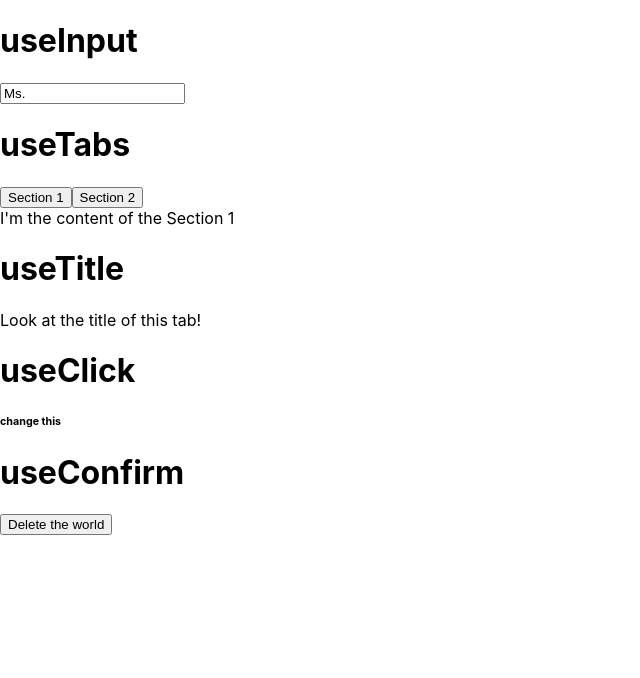
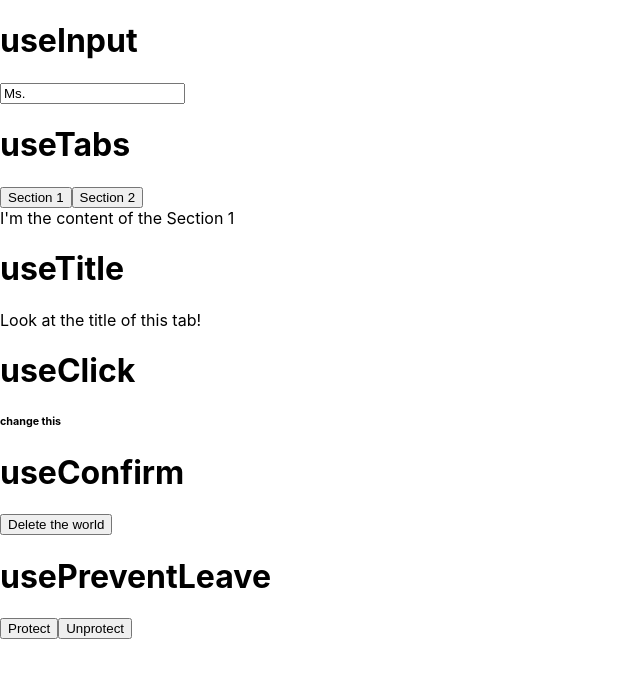
Before and after one commit to 21SLE/react_hooks_ex, a React (Create React App) app: page / in a window 1280 px wide. Shown: the top 678 px of the page, without its empty margins (0-640 px from the left). Built offline with nearby package versions, Linux system fonts and the light colour scheme.

Commit message:
usePreventLeave

```diff
--- a/src/App.js
+++ b/src/App.js
@@ -5,6 +5,7 @@
 import UseTitle from "./library/UseTitle";
 import UseClick from "./library/UseClick";
 import UseConfirm from "./library/UseConfirm";
+import UsePreventLeave from "./library/UsePreventLeave";
 
 function App() {
   return (
@@ -14,6 +15,7 @@
       <UseTitle />
       <UseClick />
       <UseConfirm />
+      <UsePreventLeave />
     </div>
   );
 }
--- /dev/null
+++ b/src/library/UsePreventLeave.js
@@ -0,0 +1,25 @@
+import React from "react";
+
+const usePreventLeave = () => {
+    const listener = (event) => {
+        event.preventDefault();
+        event.returnValue = "";
+    }
+    const enablePrevent = () => window.addEventListener("beforeunload", listener);
+    const disablePrevent = () => window.removeEventListener("beforeunload", listener);
+
+    return {enablePrevent, disablePrevent};
+}
+
+function UsePreventLeave() {
+    const {enablePrevent, disablePrevent} = usePreventLeave();
+    return (
+        <div className="UsePreventLeave">
+            <h1>usePreventLeave</h1>
+            <button onClick={enablePrevent}>Protect</button>
+            <button onClick={disablePrevent}>Unprotect</button>
+        </div>
+  );
+}
+
+export default UsePreventLeave;
```
